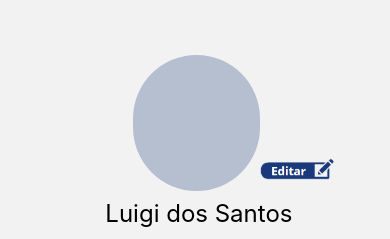
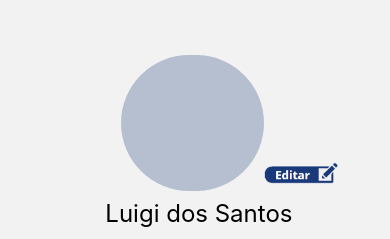
Before and after one commit to brunobandeiraf/WorkPlus, a React Native app: screen /Perfil in a window 390 px wide. Shown: the top 239 px of the page. Built offline with nearby package versions, Linux system fonts and the light colour scheme.

Commit message:
Ajeitando a foto de usuario da Tela de Perfil

```diff
--- a/paginas/Perfil.js
+++ b/paginas/Perfil.js
@@ -685,7 +685,7 @@ const styles = StyleSheet.create({
   },
 
   TopFotoBotao:{
-    paddingLeft:'34%',
+    paddingLeft:'31%',
     flexDirection:'row',
     height: "75%",
     width: "100%",
@@ -705,8 +705,8 @@ const styles = StyleSheet.create({
   FotoUsuario:{
     borderRadius: 100,
     height: "100%",
-    width: "49.5%",
-    backgroundColor:'#B6BFD0'
+    width: "53%",
+    backgroundColor:'#B6BFD0',
 
    },
    BotaoEditar:{
```
